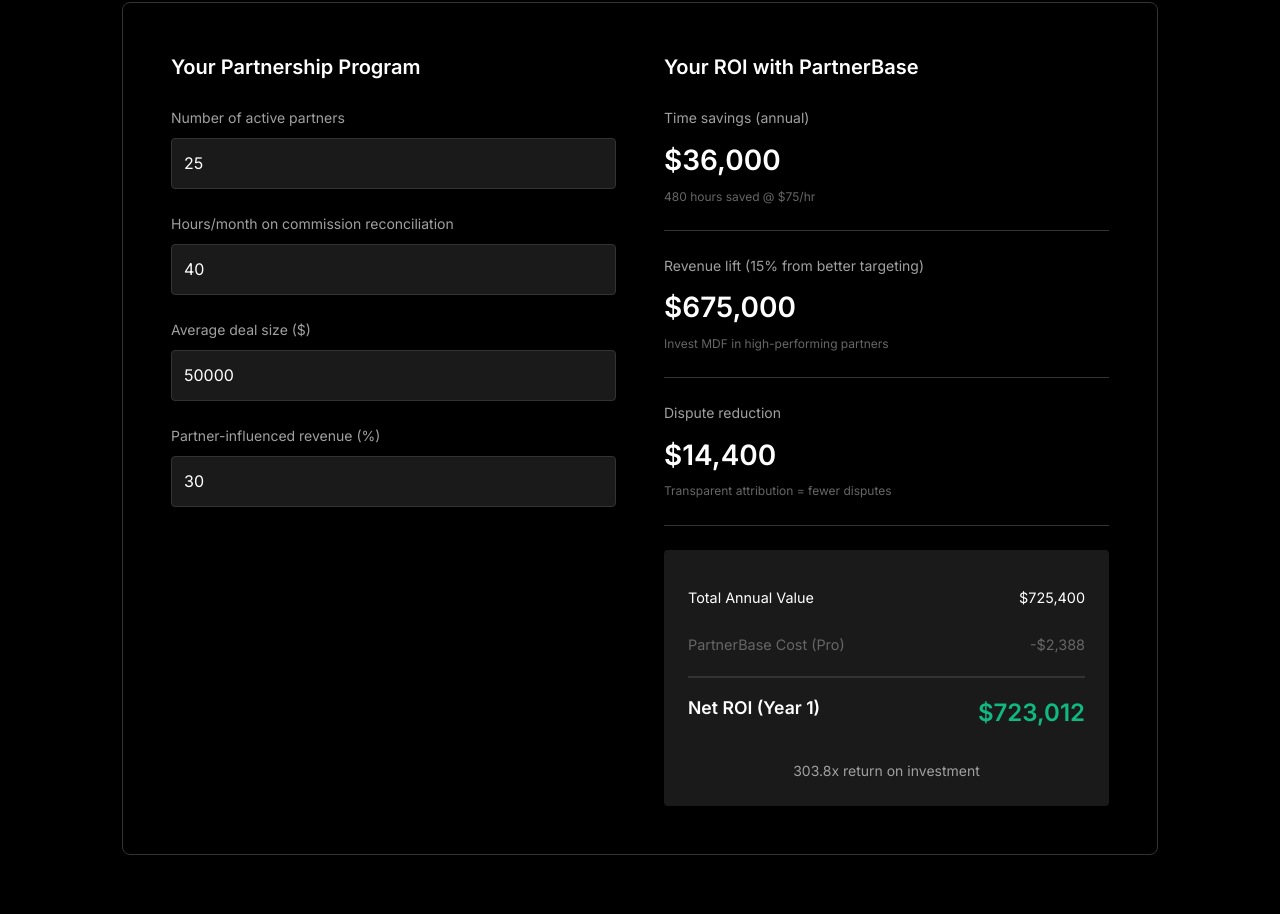
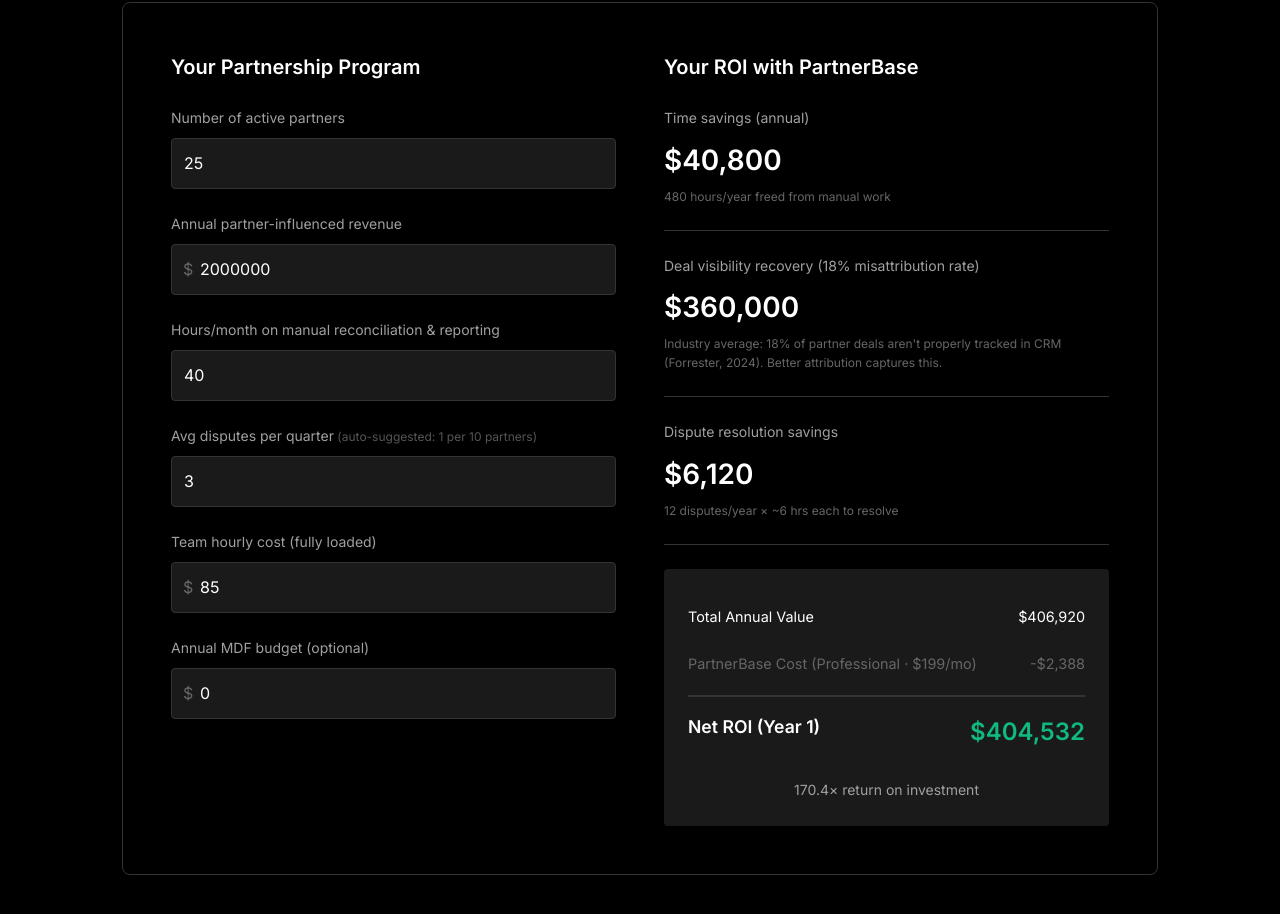
Before and after one commit to dylan3796/partner-attribution-ai, a Next.js app: page / in a window 1280 px wide. Shown: the part 9286-10200 px from the top of the page. Built offline with nearby package versions, Linux system fonts and the light colour scheme; no server answers.

Commit message:
ROI calculator: defensible model with real value drivers

```diff
--- a/components/ROICalculator.tsx
+++ b/components/ROICalculator.tsx
@@ -1,29 +1,47 @@
 "use client";
 
-import { useState } from "react";
+import { useState, useEffect } from "react";
 
 export default function ROICalculator() {
   const [partners, setPartners] = useState(25);
+  const [annualPartnerRevenue, setAnnualPartnerRevenue] = useState(2000000);
   const [hoursPerMonth, setHoursPerMonth] = useState(40);
-  const [avgDealSize, setAvgDealSize] = useState(50000);
-  const [partnerRevPercent, setPartnerRevPercent] = useState(30);
+  const [disputesPerQuarter, setDisputesPerQuarter] = useState(
+    Math.max(1, Math.round(25 / 10))
+  );
+  const [hourlyRate, setHourlyRate] = useState(85);
+  const [mdfBudget, setMdfBudget] = useState(0);
+  const [disputesManuallyEdited, setDisputesManuallyEdited] = useState(false);
 
-  // Calculations
-  const hourlyRate = 75; // Average ops team hourly cost
-  const monthlyTimeCost = hoursPerMonth * hourlyRate;
-  const annualTimeSaved = monthlyTimeCost * 12;
+  // Auto-suggest disputes when partners change (unless user has manually overridden)
+  useEffect(() => {
+    if (!disputesManuallyEdited) {
+      setDisputesPerQuarter(Math.max(1, Math.round(partners / 10)));
+    }
+  }, [partners, disputesManuallyEdited]);
 
-  // Assume 15% lift in partner-influenced revenue from better targeting
-  const currentPartnerRev = (avgDealSize * partners * (partnerRevPercent / 100)) * 12;
-  const projectedLift = currentPartnerRev * 0.15;
+  // --- Tier logic ---
+  const getTier = (p: number) => {
+    if (p <= 10) return { name: "Starter", monthly: 49, annual: 588 };
+    if (p <= 25) return { name: "Professional", monthly: 199, annual: 2388 };
+    return { name: "Business", monthly: 499, annual: 5988 };
+  };
+  const tier = getTier(partners);
 
-  // Dispute reduction (assume 2 disputes/month @ 8 hours each)
-  const disputesSaved = 2 * 8 * hourlyRate * 12;
+  // --- Value drivers ---
+  const timeSavings = hoursPerMonth * 12 * hourlyRate;
+  const dealVisibilityRecovery = annualPartnerRevenue * 0.18;
+  const disputeResolutionSavings = disputesPerQuarter * 4 * 6 * hourlyRate;
+  const mdfEfficiencyGain = mdfBudget > 0 ? mdfBudget * 0.2 : 0;
 
-  const totalROI = annualTimeSaved + projectedLift + disputesSaved;
-  const costPerYear = 199 * 12; // Pro tier
-  const netROI = totalROI - costPerYear;
-  const roiMultiple = (totalROI / costPerYear).toFixed(1);
+  const totalAnnualValue =
+    timeSavings + dealVisibilityRecovery + disputeResolutionSavings + mdfEfficiencyGain;
+  const costPerYear = tier.annual;
+  const netROI = totalAnnualValue - costPerYear;
+  const roiMultiple = (totalAnnualValue / costPerYear).toFixed(1);
+
+  const fmt = (n: number) =>
+    "$" + Math.round(n).toLocaleString("en-US");
 
   return (
     <div className="roi-calculator">
@@ -37,43 +55,85 @@ export default function ROICalculator() {
             <input
               type="number"
               value={partners}
-              onChange={(e) => setPartners(Number(e.target.value))}
+              onChange={(e) => setPartners(Math.max(1, Number(e.target.value)))}
               min="1"
               max="500"
             />
           </div>
 
           <div className="input-group">
-            <label>Hours/month on commission reconciliation</label>
+            <label>Annual partner-influenced revenue</label>
+            <div className="input-prefix-wrap">
+              <span className="input-prefix">$</span>
+              <input
+                type="number"
+                value={annualPartnerRevenue}
+                onChange={(e) =>
+                  setAnnualPartnerRevenue(Math.max(0, Number(e.target.value)))
+                }
+                min="0"
+                step="100000"
+              />
+            </div>
+          </div>
+
+          <div className="input-group">
+            <label>Hours/month on manual reconciliation &amp; reporting</label>
             <input
               type="number"
               value={hoursPerMonth}
-              onChange={(e) => setHoursPerMonth(Number(e.target.value))}
+              onChange={(e) => setHoursPerMonth(Math.max(0, Number(e.target.value)))}
               min="0"
               max="200"
             />
           </div>
 
           <div className="input-group">
-            <label>Average deal size ($)</label>
+            <label>
+              Avg disputes per quarter
+              <span className="label-hint"> (auto-suggested: 1 per 10 partners)</span>
+            </label>
             <input
               type="number"
-              value={avgDealSize}
-              onChange={(e) => setAvgDealSize(Number(e.target.value))}
-              min="1000"
-              step="1000"
+              value={disputesPerQuarter}
+              onChange={(e) => {
+                setDisputesManuallyEdited(true);
+                setDisputesPerQuarter(Math.max(0, Number(e.target.value)));
+              }}
+              min="0"
             />
           </div>
 
           <div className="input-group">
-            <label>Partner-influenced revenue (%)</label>
-            <input
-              type="number"
-              value={partnerRevPercent}
-              onChange={(e) => setPartnerRevPercent(Number(e.target.value))}
-              min="0"
-              max="100"
-            />
+            <label>Team hourly cost (fully loaded)</label>
+            <div className="input-prefix-wrap">
+              <span className="input-prefix">$</span>
+              <input
+                type="number"
+                value={hourlyRate}
+                onChange={(e) =>
+                  setHourlyRate(Math.max(1, Number(e.target.value)))
+                }
+                min="1"
+                step="5"
+              />
+            </div>
+          </div>
+
+          <div className="input-group">
+            <label>Annual MDF budget (optional)</label>
+            <div className="input-prefix-wrap">
+              <span className="input-prefix">$</span>
+              <input
+                type="number"
+                value={mdfBudget}
+                onChange={(e) =>
+                  setMdfBudget(Math.max(0, Number(e.target.value)))
+                }
+                min="0"
+                step="10000"
+              />
+            </div>
           </div>
         </div>
 
@@ -83,36 +143,57 @@ export default function ROICalculator() {
 
           <div className="roi-metric">
             <div className="metric-label">Time savings (annual)</div>
-            <div className="metric-value">${annualTimeSaved.toLocaleString()}</div>
-            <div className="metric-detail">{hoursPerMonth * 12} hours saved @ ${hourlyRate}/hr</div>
+            <div className="metric-value">{fmt(timeSavings)}</div>
+            <div className="metric-detail">
+              {hoursPerMonth * 12} hours/year freed from manual work
+            </div>
           </div>
 
           <div className="roi-metric">
-            <div className="metric-label">Revenue lift (15% from better targeting)</div>
-            <div className="metric-value">${projectedLift.toLocaleString()}</div>
-            <div className="metric-detail">Invest MDF in high-performing partners</div>
+            <div className="metric-label">
+              Deal visibility recovery (18% misattribution rate)
+            </div>
+            <div className="metric-value">{fmt(dealVisibilityRecovery)}</div>
+            <div className="metric-detail">
+              Industry average: 18% of partner deals aren&apos;t properly tracked in CRM
+              (Forrester, 2024). Better attribution captures this.
+            </div>
           </div>
 
           <div className="roi-metric">
-            <div className="metric-label">Dispute reduction</div>
-            <div className="metric-value">${disputesSaved.toLocaleString()}</div>
-            <div className="metric-detail">Transparent attribution = fewer disputes</div>
+            <div className="metric-label">Dispute resolution savings</div>
+            <div className="metric-value">{fmt(disputeResolutionSavings)}</div>
+            <div className="metric-detail">
+              {disputesPerQuarter * 4} disputes/year × ~6 hrs each to resolve
+            </div>
           </div>
+
+          {mdfBudget > 0 && (
+            <div className="roi-metric">
+              <div className="metric-label">MDF efficiency improvement</div>
+              <div className="metric-value">{fmt(mdfEfficiencyGain)}</div>
+              <div className="metric-detail">
+                20% of MDF typically goes to underperformers without attribution data
+              </div>
+            </div>
+          )}
 
           <div className="roi-total">
             <div className="total-row">
               <span>Total Annual Value</span>
-              <span>${totalROI.toLocaleString()}</span>
+              <span>{fmt(totalAnnualValue)}</span>
             </div>
             <div className="total-row cost">
-              <span>PartnerBase Cost (Pro)</span>
-              <span>-${costPerYear.toLocaleString()}</span>
+              <span>
+                PartnerBase Cost ({tier.name} · ${tier.monthly}/mo)
+              </span>
+              <span>-{fmt(costPerYear)}</span>
             </div>
             <div className="total-row net">
               <span>Net ROI (Year 1)</span>
-              <span className="highlight">${netROI.toLocaleString()}</span>
+              <span className="highlight">{fmt(netROI)}</span>
             </div>
-            <div className="roi-multiple">{roiMultiple}x return on investment</div>
+            <div className="roi-multiple">{roiMultiple}× return on investment</div>
           </div>
         </div>
       </div>
@@ -149,6 +230,29 @@ export default function ROICalculator() {
           margin-bottom: 0.5rem;
         }
 
+        .label-hint {
+          font-size: 0.75rem;
+          color: #555;
+        }
+
+        .input-prefix-wrap {
+          position: relative;
+          display: flex;
+          align-items: center;
+        }
+
+        .input-prefix {
+          position: absolute;
+          left: 0.75rem;
+          color: #666;
+          font-size: 1rem;
+          pointer-events: none;
+        }
+
+        .input-prefix-wrap input {
+          padding-left: 1.75rem !important;
+        }
+
         .input-group input {
           width: 100%;
           background: #1a1a1a;
@@ -157,6 +261,7 @@ export default function ROICalculator() {
           padding: 0.75rem;
           border-radius: 4px;
           font-size: 1rem;
+          box-sizing: border-box;
         }
 
         .input-group input:focus {
```
